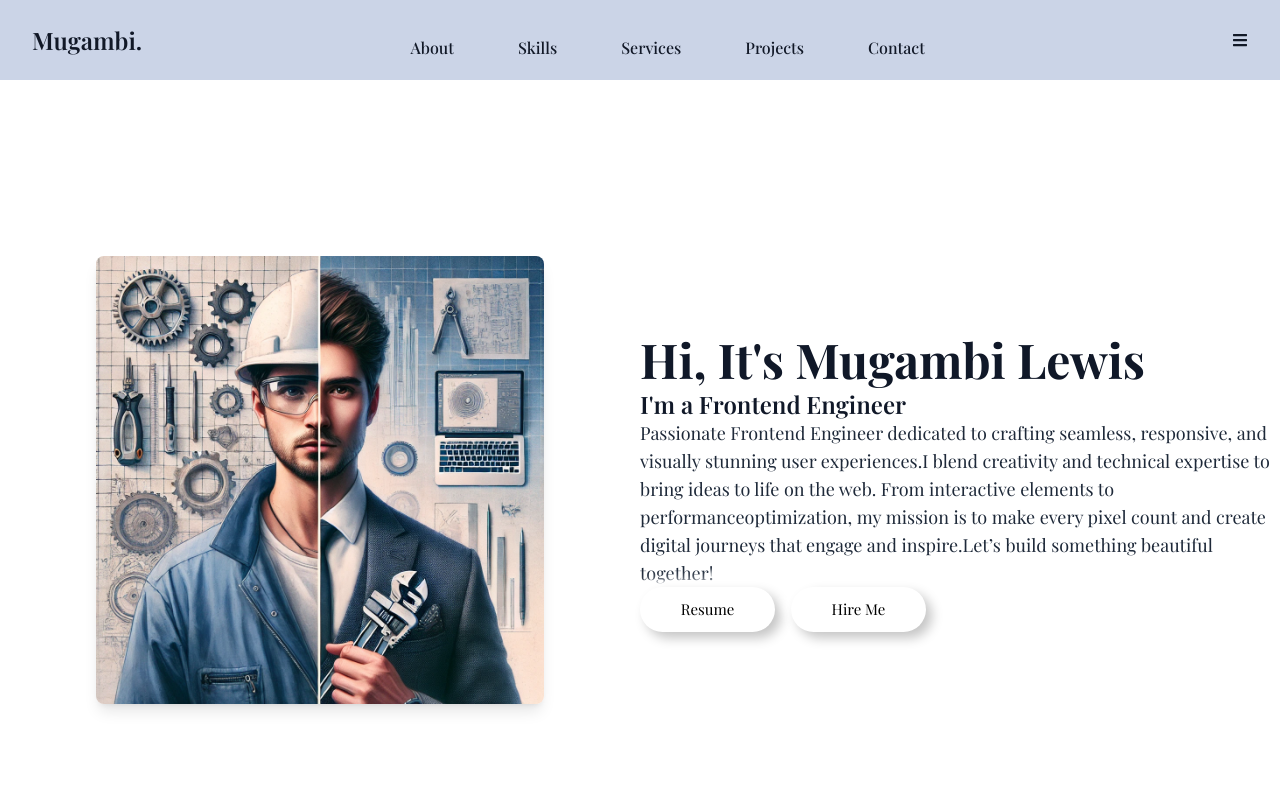
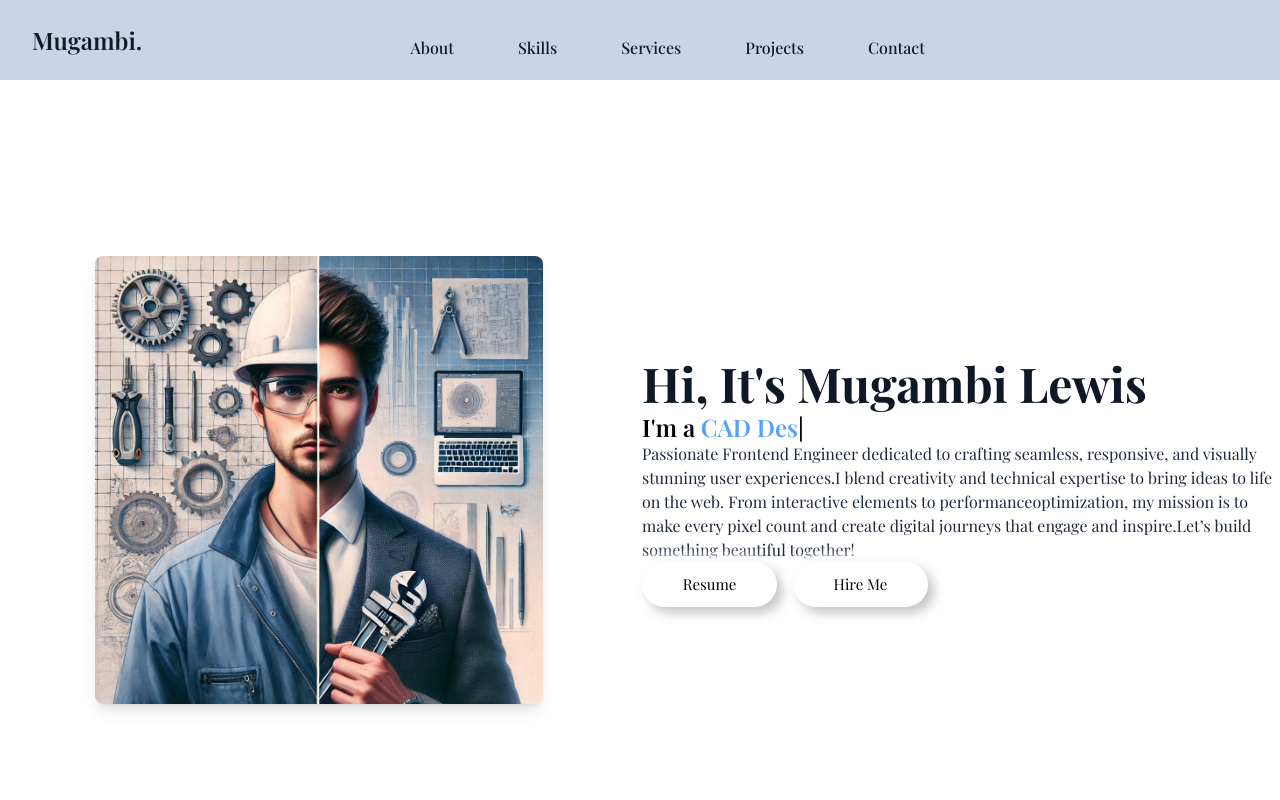
Before and after one commit to mugambilewis/personal-portfolio, a React (Vite) app: page / in a window 1280 px wide. Shown: the top 800 px of the page. Built offline with nearby package versions, Linux system fonts and the light colour scheme; a web font is replaced by a local one.

Commit message:
I updated my header and Hero section

```diff
--- a/package.json
+++ b/package.json
@@ -12,11 +12,13 @@
   },
   "dependencies": {
     "@tailwindcss/vite": "^4.0.9",
+    "aos": "^2.3.4",
     "react": "^19.0.0",
     "react-dom": "^19.0.0",
     "react-icons": "^5.5.0",
     "styled-components": "^6.1.15",
-    "tailwindcss": "^4.0.9"
+    "tailwindcss": "^4.0.9",
+    "typed.js": "^2.1.0"
   },
   "devDependencies": {
     "@eslint/js": "^9.21.0",
--- a/src/About.jsx
+++ b/src/About.jsx
@@ -1,5 +1,9 @@
 const About = () =>{
-  return <div>About Page</div>;
+  return (
+    <div>
+
+    </div>
+  );
 }
 
 export default About; // Now 'About' is the default export
--- a/src/Hero.jsx
+++ b/src/Hero.jsx
@@ -1,8 +1,28 @@
 import Button from "./Button";
+import { useEffect, useRef } from "react";
+import Typed from "typed.js";
+
+import AOS from "aos";
+import "aos/dist/aos.css";
 
 const Hero = () => {
+
+  const typedRef = useRef(null);
+
+  useEffect(() => {
+    const typed = new Typed(typedRef.current, {
+      strings: ["Mechanical Engineer", "CAD Designer", "Frontend Developer", "Graphics Designer"],
+      typeSpeed: 100,
+      backSpeed: 50,
+      loop: true,
+      backDelay: 1000,
+      showCursor: true,
+    });
+
+    return () => typed.destroy(); // Cleanup on unmount
+  }, []);
   return (
-    <section className="min-h-screen flex flex-col md:flex-row items-center justify-center text-center md:text-left px-6 md:px-16 bg-white">
+    <section className="min-h-screen flex flex-col md:flex-row items-center justify-center text-center md:text-left px-6 md:px-16 bg-white gap-1">
   <div className="w-full md:w-1/2 flex justify-center">
     <img
       src="/images/profile.png"
@@ -11,17 +31,18 @@ const Hero = () => {
     />
   </div>
 
-  <div className="w-full md:w-1/2 mt-2 md:mt-0">
+  <div className="w-full md:w-1/2 mt-2 md:mt-0 ">
     <h1 className="text-3xl md:text-5xl font-bold text-gray-900 leading-tight">
     Hi, It&apos;s Mugambi Lewis
     </h1>
-    <h2 className="text-3xl md:text-5xl font-bold text-gray-900 leading-tight">
-    I&apos;m a Frontend Engineer
-    </h2>
-    <p className="mt-4 text-lg text-gray-800">
+    <h2 className="text-3xl font-bold">
+        I&apos;m a <span ref={typedRef} className="text-blue-400"></span>
+      </h2>
+
+    <p className="mt-4 text-base text-gray-800 ">
     Passionate Frontend Engineer dedicated to crafting seamless, responsive, and visually stunning user experiences.I blend creativity and technical expertise to bring ideas to life on the web. From interactive elements to performanceoptimization, my mission is to make every pixel count and create digital journeys that engage and inspire.Let’s build something beautiful together!
     </p>
-    <div className="mt-8 flex justify-center md:justify-start gap-4">
+    <div className="mt-16 flex justify-center md:justify-start gap-4">
       <Button text="Resume" />
       <Button text="Hire Me" />
     </div>
--- a/src/styles/Header.css
+++ b/src/styles/Header.css
@@ -25,10 +25,13 @@ nav .nav-btn {
     cursor: pointer;
     background: transparent;
     border: none;
-
     visibility: hidden;
     opacity: 0;
     font-size: 1.8rem;
+}
+header .nav-btn {
+    visibility: hidden;
+    opacity: 0;
 }
 @media only screen and (max-width: 1024px) {
     header .nav-btn {
@@ -41,6 +44,7 @@ nav .nav-btn {
         left: 0;
         width: 100%;
         height: 100%;
+        z-index: 1;
         background-color:  #cbd4e7;
         display: flex;
         flex-direction: column;
```
Also changed, not shown: 1 other file (tests, documents, lock files or other folders).
